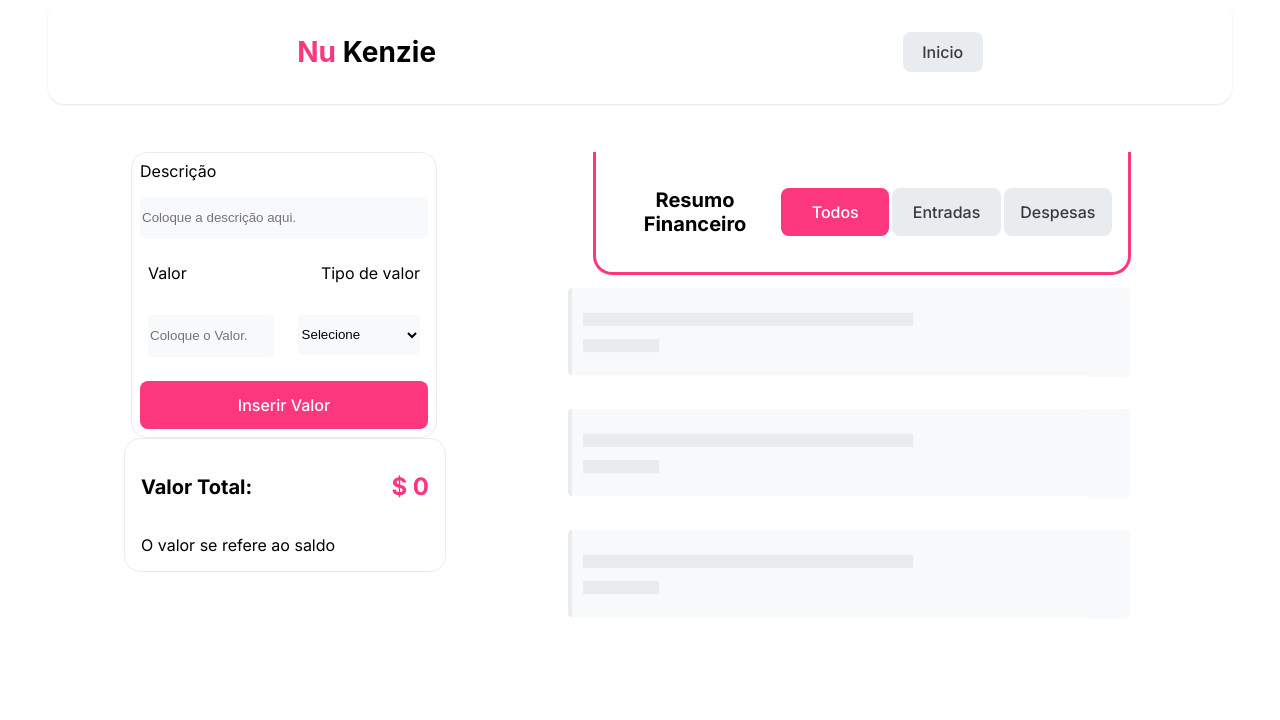
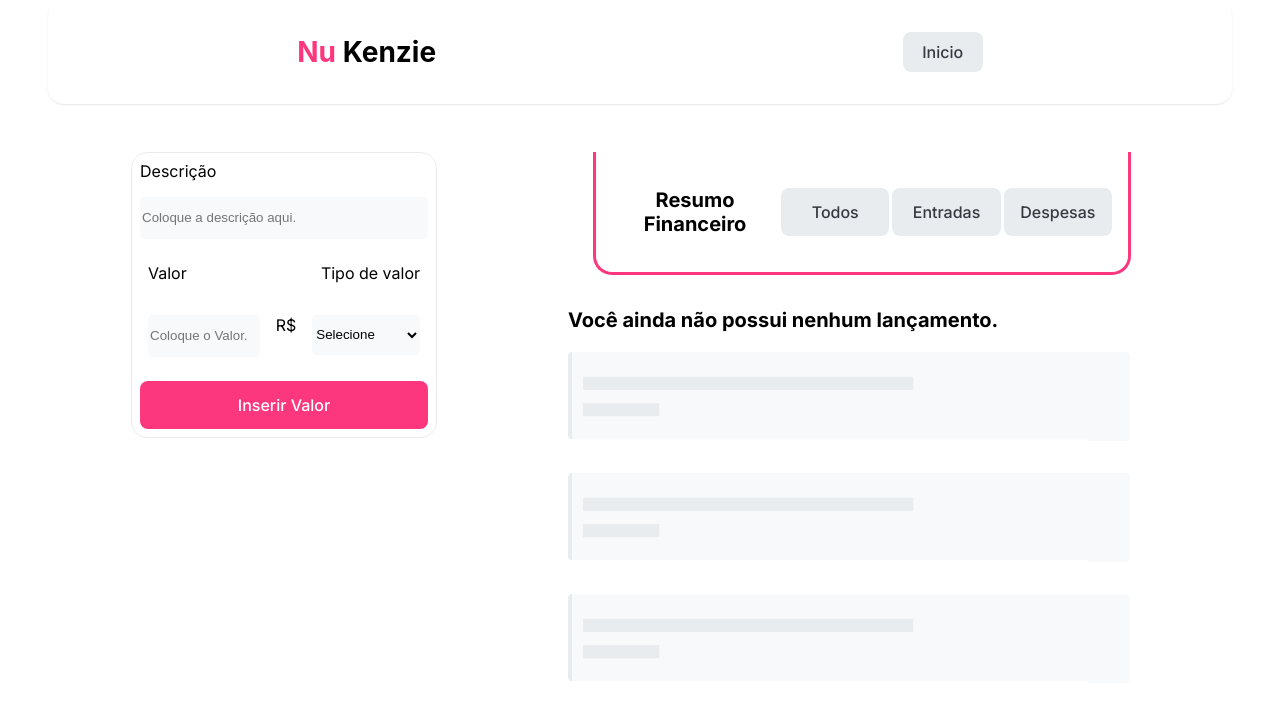
Before and after one commit to mariolucass/NuKenzie, a React (Create React App) app in the folder nukenzie/: page / in a window 1280 px wide. Both pictures are taken after a click on the button "Iniciar". Shown: the top 720 px of the page. Built offline with nearby package versions, Linux system fonts and the light colour scheme.

Commit message:
feat: added function cards and other  stylizations.

```diff
--- a/nukenzie/src/App.css
+++ b/nukenzie/src/App.css
@@ -6,6 +6,7 @@
   --color-primary: #fd377e;
   --color-primary2: #e34981;
   --color-secondary: #03b898;
+  --color-terciary: #b41b1b;
 
   --grey-1: #f8f9fa;
   --grey-2: #e9ecef;
@@ -106,11 +107,3 @@ h2 {
   100% {
   }
 }
-
-@keyframes showCards {
-  0% {
-  }
-
-  100% {
-  }
-}
--- a/nukenzie/src/components/Cards/index.jsx
+++ b/nukenzie/src/components/Cards/index.jsx
@@ -1,9 +1,15 @@
 import "./styles.css";
 
 export const Card = (props) => {
-  console.log();
-
-  const removeCard = () => {};
+  const removeCard = () => {
+    props.setListagem(
+      props.list
+        .filter((e) => e.type !== "Entrada")
+        .map((e, i) => (
+          <Card transaction={e} key={i} setListagem={props.setListagem} />
+        ))
+    );
+  };
 
   return (
     <li>
--- a/nukenzie/src/components/Cards/styles.css
+++ b/nukenzie/src/components/Cards/styles.css
@@ -54,7 +54,7 @@ li {
 
 .rectangle2 {
   width: 10px;
-  background-color: var(--grey-2);
+  background-color: var(--color-terciary);
   height: 100%;
   margin-right: 20px;
   border-radius: 4px 0px 0px 4px;
--- a/nukenzie/src/components/Form/index.jsx
+++ b/nukenzie/src/components/Form/index.jsx
@@ -9,10 +9,12 @@ export const Form = ({ setListTransactions }) => {
   function handleSubmit(event) {
     event.preventDefault();
 
-    setListTransactions((listTransactions) => [
-      ...listTransactions,
-      { description: descricao, type: tipo, value: +valor },
-    ]);
+    descricao !== "" && tipo !== "" && valor !== "0"
+      ? setListTransactions((listTransactions) => [
+          ...listTransactions,
+          { description: descricao, type: tipo, value: +valor },
+        ])
+      : alert("Tente colocar um valor válido");
   }
 
   return (
@@ -36,6 +38,7 @@ export const Form = ({ setListTransactions }) => {
             placeholder="Coloque o Valor."
             onChange={(event) => setValor(event.target.value)}
           />
+          <span className="inputPlace">R$</span>
           <select
             name="Selecione"
             id=""
--- a/nukenzie/src/components/List/index.jsx
+++ b/nukenzie/src/components/List/index.jsx
@@ -3,25 +3,56 @@ import Card from "../Cards";
 import "./styles.css";
 
 export const List = (props) => {
-  const [listagem, setListagem] = useState(props.list);
+  const [listagem, setListagem] = useState();
+  const [isFiltered, setFilter] = useState(false);
+  const [text, setText] = useState("nenhum lançamento");
+
+  const lista = props.list.map((e, i) => (
+    <Card transaction={e} key={i} setListagem={setListagem} />
+  ));
 
   const setListAll = () => {
-    setListagem(props.list.map((e) => e));
+    setText("nenhum lançamento");
+    setFilter(true);
+
+    setListagem(
+      props.list.map((e, i) => (
+        <Card transaction={e} key={i} setListagem={setListagem} />
+      ))
+    );
   };
 
   const setListEntrada = () => {
-    setListagem(props.list.map((e) => e).filter((e) => e.type !== "Saída"));
+    setText("nenhuma entrada");
+    setFilter(true);
+
+    setListagem(
+      props.list
+        .filter((e) => e.type !== "Saída")
+        .map((e, i) => (
+          <Card transaction={e} key={i} setListagem={setListagem} />
+        ))
+    );
   };
 
   const setListSaida = () => {
-    setListagem(props.list.map((e) => e).filter((e) => e.type !== "Entrada"));
+    setText("nenhuma saída");
+    setFilter(true);
+
+    setListagem(
+      props.list
+        .filter((e) => e.type !== "Entrada")
+        .map((e, i) => (
+          <Card transaction={e} key={i} setListagem={setListagem} />
+        ))
+    );
   };
 
   return (
     <ul className="">
       <div className="divButtons">
         <h3>Resumo Financeiro</h3>
-        <button className="button1" onClick={setListAll}>
+        <button className="button2" onClick={setListAll}>
           Todos
         </button>
         <button className="button2" onClick={setListEntrada}>
@@ -32,9 +63,16 @@ export const List = (props) => {
         </button>
       </div>
       {props.list.length ? (
-        listagem.map((e, i) => <Card transaction={e} key={i} />)
+        isFiltered ? (
+          listagem
+        ) : (
+          lista
+        )
       ) : (
-        <div className="noCard"></div>
+        <div className="divNoCard">
+          <h3>Você ainda não possui {text}.</h3>
+          <div className="noCard"></div>
+        </div>
       )}
     </ul>
   );
--- a/nukenzie/src/components/List/styles.css
+++ b/nukenzie/src/components/List/styles.css
@@ -5,6 +5,10 @@ ul {
   list-style: none;
   margin: 0 auto;
   padding: 0;
+}
+
+ul li {
+  animation: showCards 0.3s ease-out;
 }
 
 .divButtons {
@@ -30,9 +34,16 @@ ul {
   font-size: 12px;
 }
 
+.divNoCard {
+  display: flex;
+  flex-direction: column;
+  height: 400px;
+  width: 100%;
+}
+
 .noCard {
   display: flex;
-  height: 100%;
+  height: 400px;
   width: 100%;
   background-image: url(../../assets/NoCard.svg);
   background-repeat: no-repeat;
@@ -51,3 +62,15 @@ ul {
     font-size: 16px;
   }
 }
+
+@keyframes showCards {
+  0% {
+    transform: translateX(400px);
+    opacity: 20%;
+  }
+
+  100% {
+    transform: translateX(0);
+    opacity: 100%;
+  }
+}
--- a/nukenzie/src/components/TotalMoney/index.jsx
+++ b/nukenzie/src/components/TotalMoney/index.jsx
@@ -7,7 +7,7 @@ export const TotalMoney = (props) => {
       return e + acc;
     }, 0);
 
-  return (
+  return props.list.length ? (
     <div className="valorTotal">
       <div className="valorP">
         <h3>Valor Total:</h3>
@@ -15,6 +15,8 @@ export const TotalMoney = (props) => {
       </div>
       <span> O valor se refere ao saldo</span>
     </div>
+  ) : (
+    <div></div>
   );
 };
 
--- a/nukenzie/src/styles/globalComponents.css
+++ b/nukenzie/src/styles/globalComponents.css
@@ -40,6 +40,7 @@ h4 {
     3px 3px var(--color-primary);
   -webkit-transform: translateX(-3px);
   transform: translateX(-3px);
+  transform: translate3d(0px, -12px, 0px);
 }
 
 .button2 {
@@ -64,6 +65,7 @@ h4 {
     3px 3px var(--color-primary);
   -webkit-transform: translateX(-3px);
   transform: translateX(-3px);
+  transform: translate3d(0px, -12px, 0px);
 }
 
 .button2:active {
```
